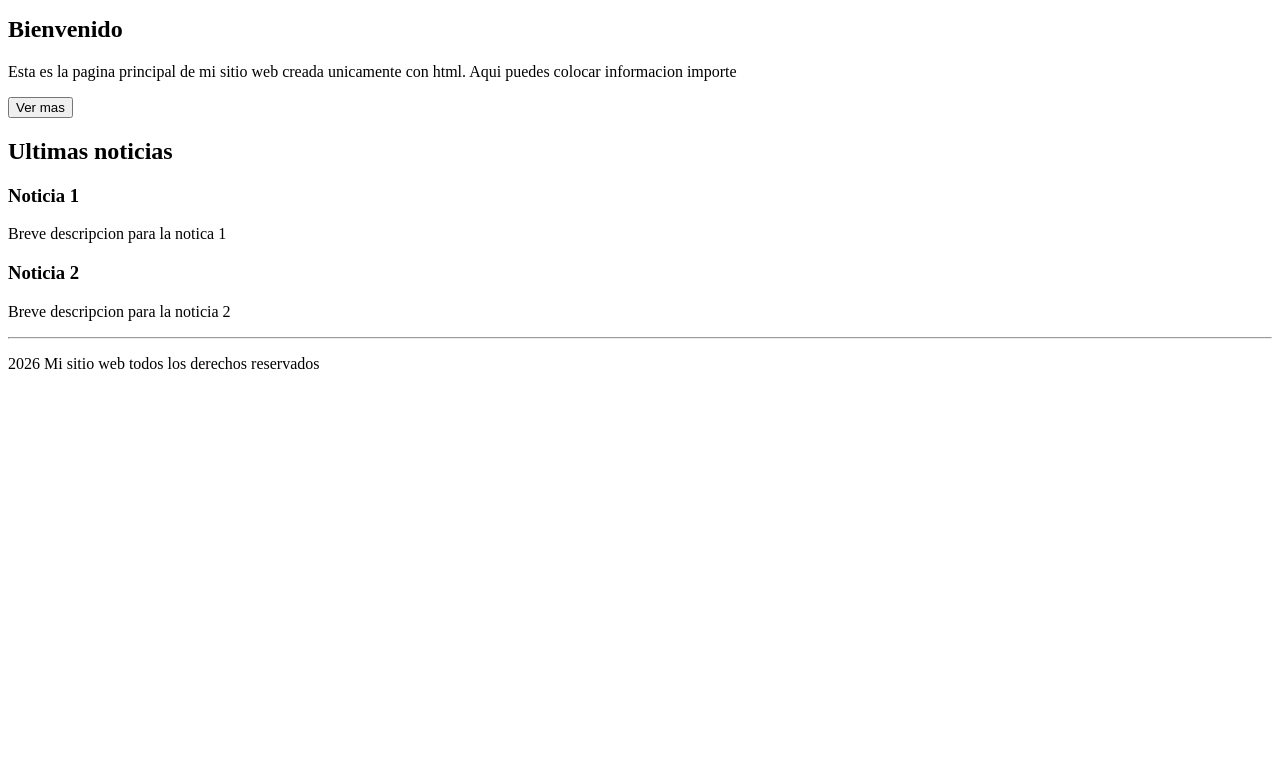
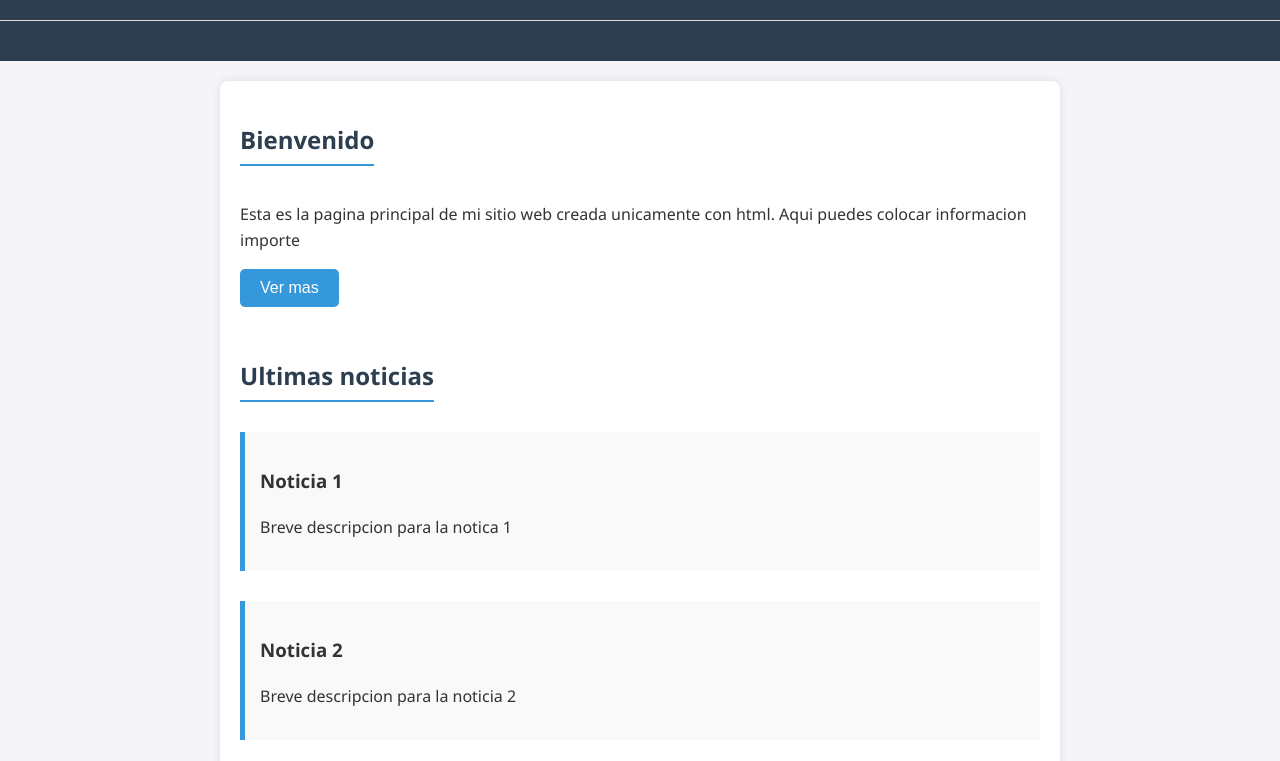
Before and after one commit to tomasteylor25/Repo_tres, a plain HTML site: page index.html in a window 1280 px wide. Shown: the part 112-873 px from the top of the page. Before the commit the page ends 800 px from the top, so only its background shows below. Drawn offline with Linux system fonts and the light colour scheme.

Commit message:
Se integra css para el  html #13

```diff
--- a/index.html
+++ b/index.html
@@ -3,7 +3,7 @@
 <head>
     <meta charset="UTF-8">
     <title> Home - Mi sitio Web</title>
-    <link rel="stylesheet" href="style.css">
+    <link rel="stylesheet" href="../Repo_tres/styles.css">
 </head>
 <body>
     <!--Encabezado-->
```
